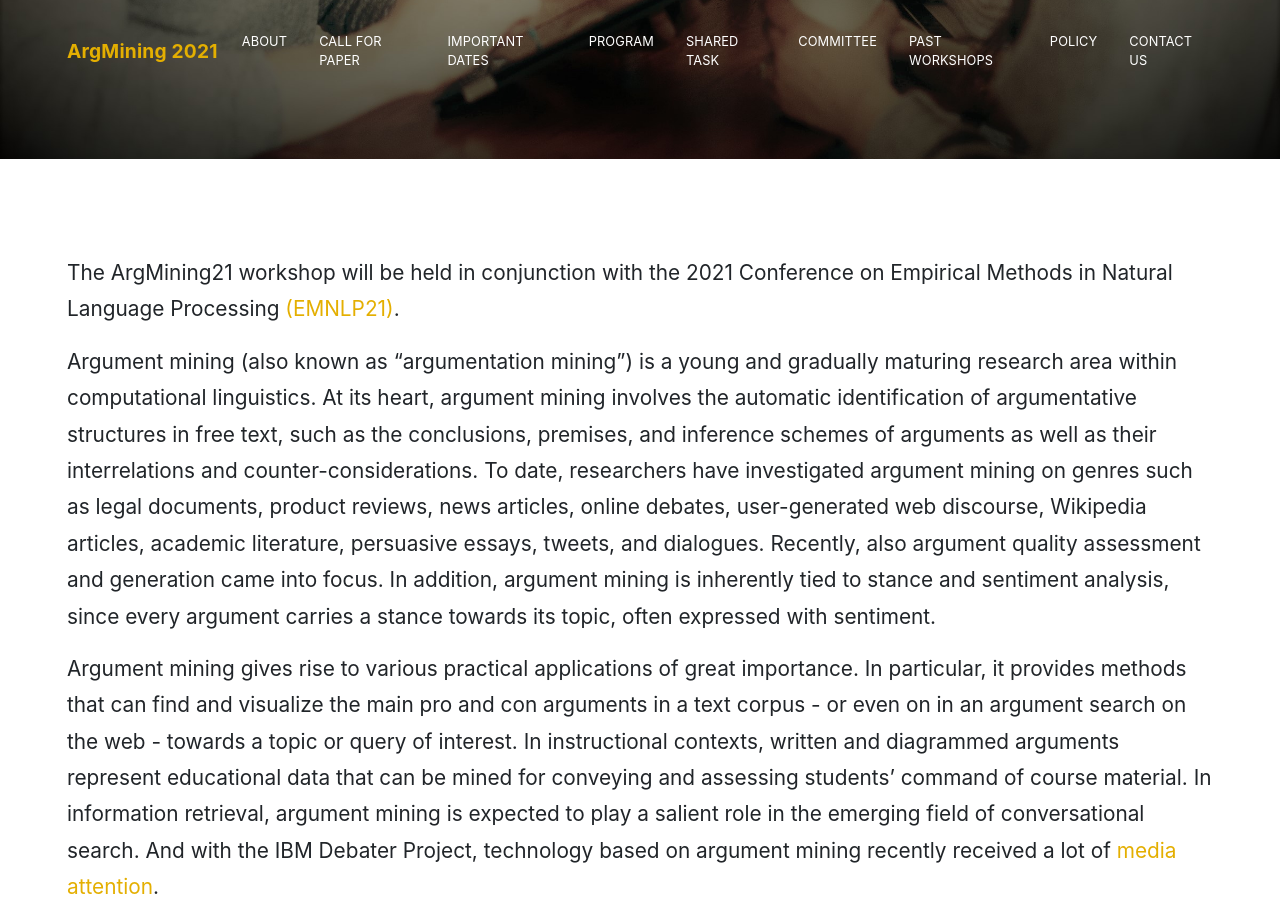
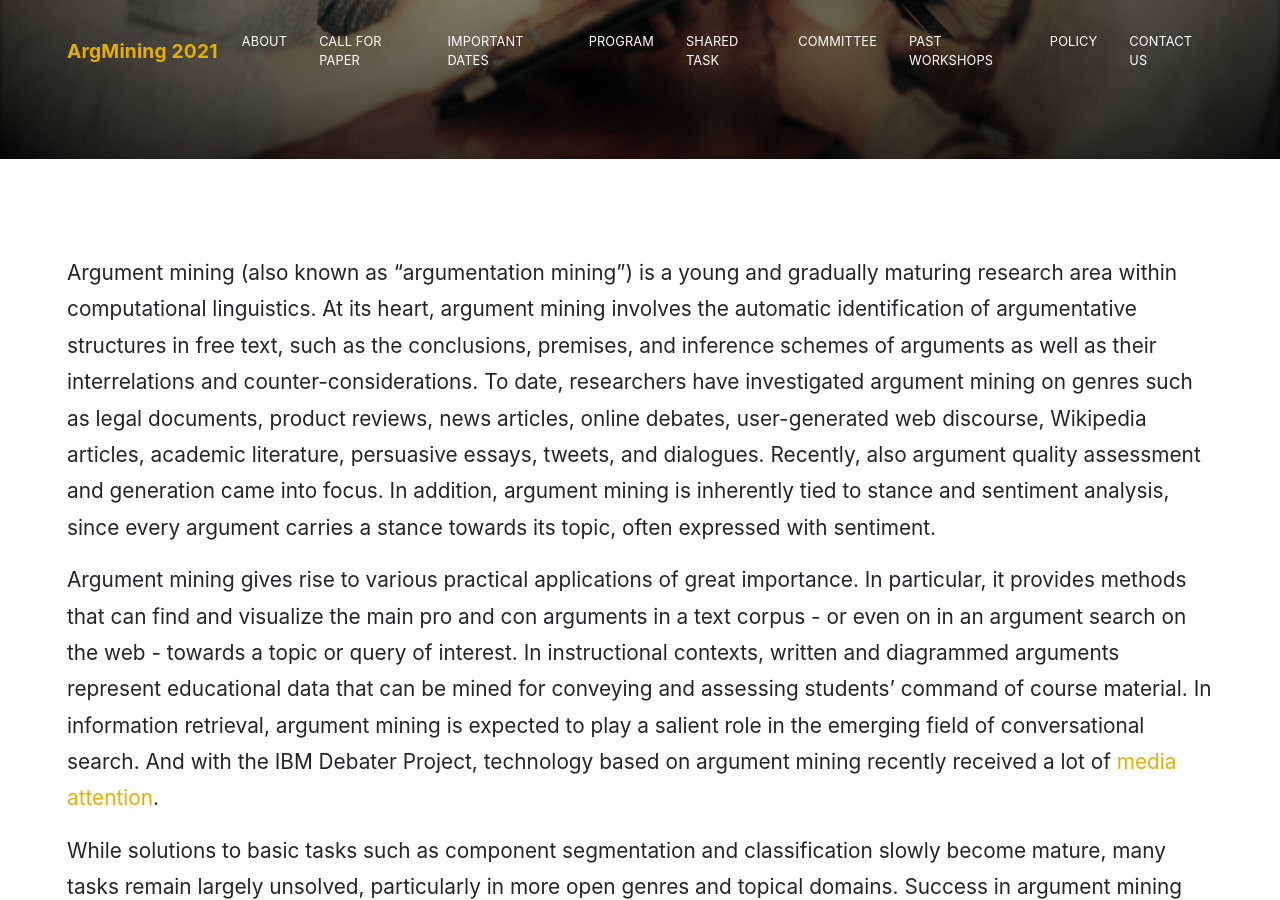
Before and after one commit to argmining2021/argmining2021.github.io, a Jekyll site: the page built from index.html, in a window 1280 px wide and 900 px high, scrolled down 648 px. Built offline with Jekyll 4.4.1, drawn with Linux system fonts in a browser that asks for light colours; nearby versions of some CDN libraries; some web fonts are replaced.

Commit message:
Update about.html

```diff
--- a/_includes/sections/about.html
+++ b/_includes/sections/about.html
@@ -3,10 +3,6 @@
 <section class="page-section" id="about">
         <div class="row text-left">
             <div class="col-md-12 content">
-
-                <p>The ArgMining21 workshop will be held in conjunction with the 2021 Conference on Empirical Methods in Natural Language Processing
-                    <a href="https://2021.emnlp.org/" target="_blank">(EMNLP21)</a>.</p>
-
 
                 <p>Argument mining (also known as “argumentation mining”) is a young and gradually maturing research area within computational linguistics. At its heart, argument mining involves the automatic
                     identification of argumentative structures in free text, such as the conclusions, premises, and inference schemes of
@@ -14,7 +10,6 @@
                     user-generated web discourse, Wikipedia articles, academic literature, persuasive essays, tweets, and dialogues.
                     Recently, also argument quality assessment and generation came into focus. In addition, argument mining is inherently tied to stance and sentiment analysis, since every argument carries a stance towards
                     its topic, often expressed with sentiment.</p>
-
 
                     <p>Argument mining gives rise to various practical applications of great importance. In particular, it provides
                     methods that can find and visualize the main pro and con arguments in a text corpus - or even on in an argument
```
